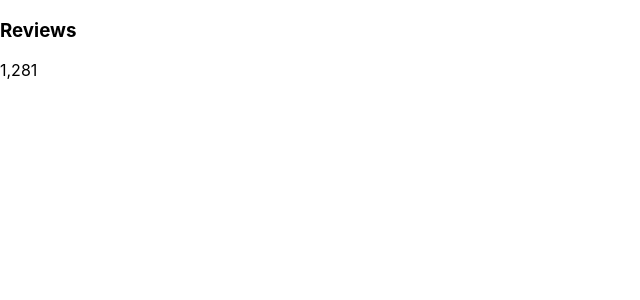
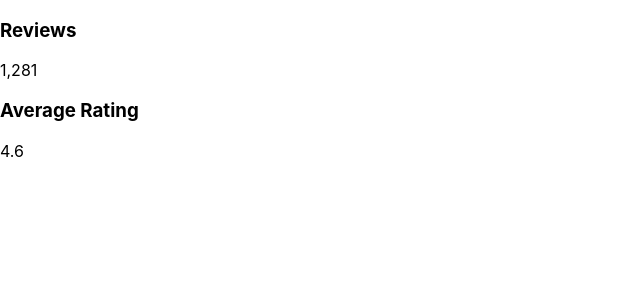
Before and after one commit to Calinpet/react-dashboard, a React (Create React App) app: page / in a window 1280 px wide. Shown: the top 300 px of the page, without its empty margins (0-640 px from the left). Built offline with nearby package versions, Linux system fonts and the light colour scheme.

Commit message:
create ratings

```diff
--- a/src/components/Dashboard.js
+++ b/src/components/Dashboard.js
@@ -1,10 +1,12 @@
 import Reviews from "./Reviews";
+import Rating  from "./Rating";
 
 function Dashboard(){
   return(
     <div className="wireframe">
       <div className="dashboard">
          <Reviews/>
+         <Rating/>
       </div>
 
       </div>
--- a/src/components/Rating.js
+++ b/src/components/Rating.js
@@ -0,0 +1,10 @@
+function Rating () {
+  return(
+    <div className="rating">
+        <h3>Average Rating</h3>
+        <p>4.6</p>
+    </div>
+  );
+}
+
+export default Rating;
--- a/src/components/Reviews.js
+++ b/src/components/Reviews.js
@@ -1,4 +1,4 @@
-function Reviews() {
+function Reviews(props) {
   return(
     <div className="rewievs">
         <h3>Reviews</h3>
```
